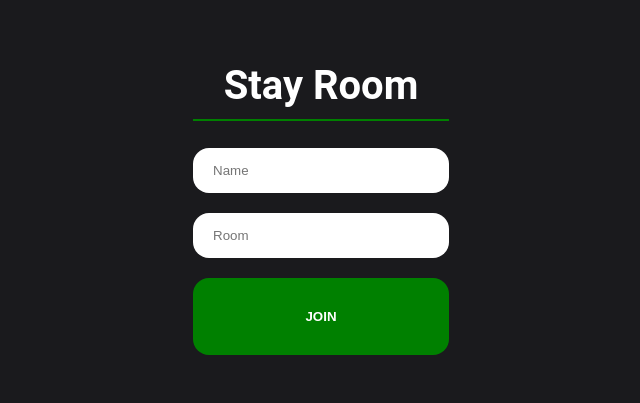
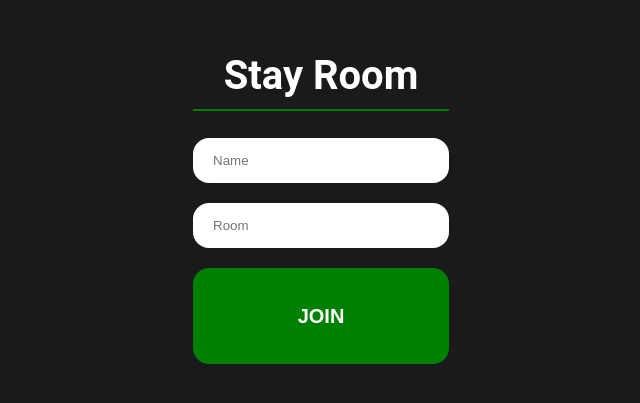
Before and after one commit to levmetal/chatApp, a React (Create React App) app in the folder react-chat/: page / in a window 1280 px wide. Shown: the part 205-608 px from the top of the page, without its empty margins (319-959 px from the left). Built offline with nearby package versions, Linux system fonts and the light colour scheme.

Commit message:
Update join.css

```diff
--- a/react-chat/src/components/join/join.css
+++ b/react-chat/src/components/join/join.css
@@ -31,10 +31,7 @@ html, body {
   width: 100%;
   border: none;
 }
-.btnTitle{
-font-size: 1em;
 
-}
 
 .heading {
   color: white;
```
